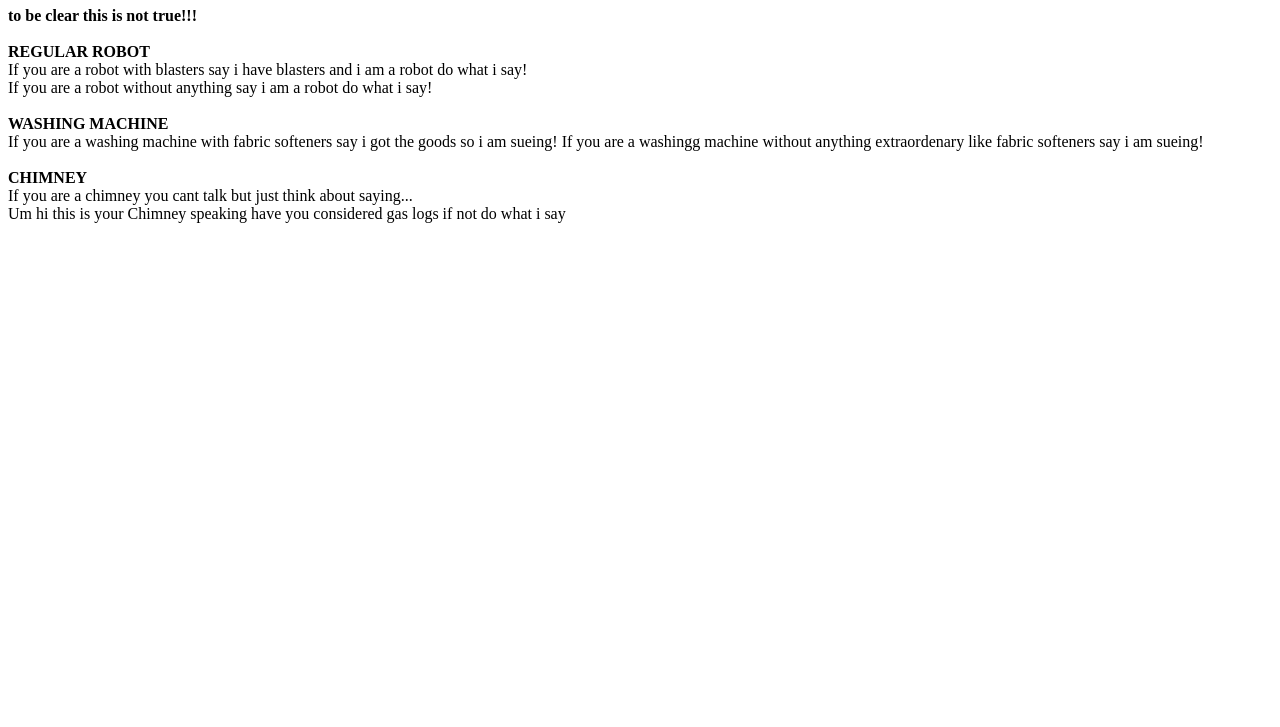
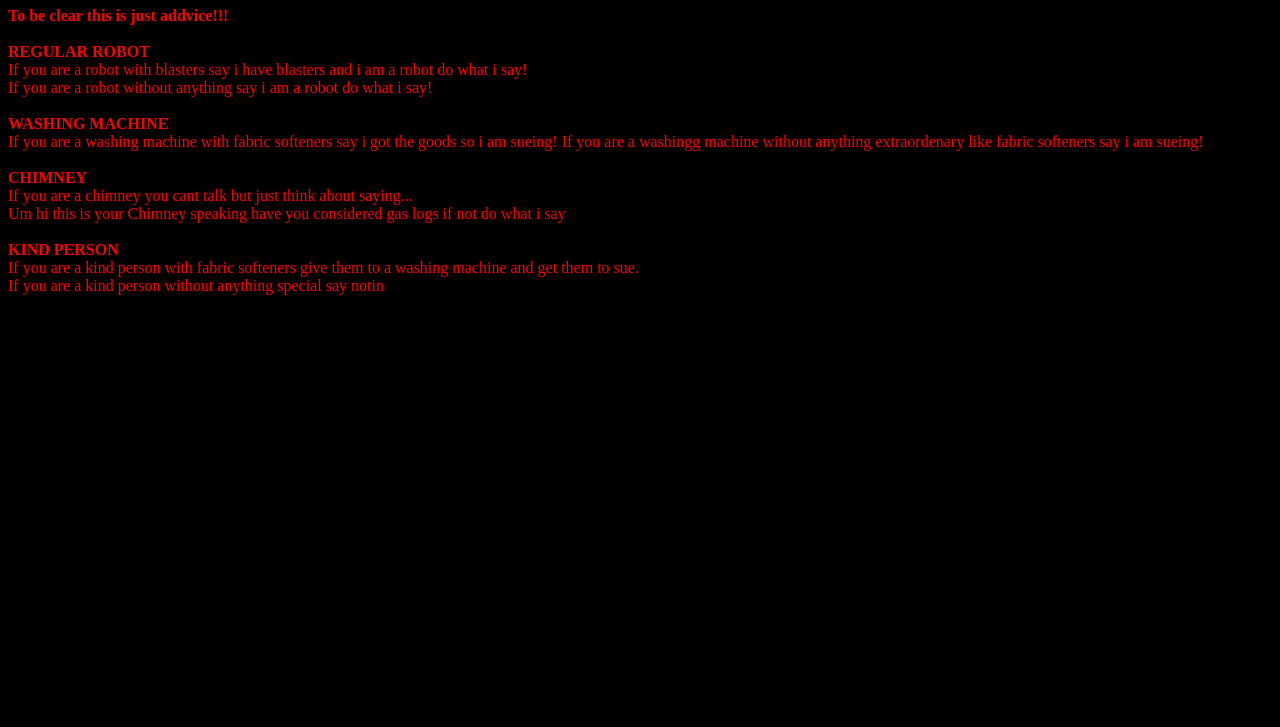
Before and after one commit to HZL2/HZL2.github.io, a plain HTML site: page index.html in a window 1280 px wide. Shown: the part 73-800 px from the top of the page. Drawn offline with Linux system fonts and the light colour scheme.

Commit message:
Kind/fool

```diff
--- a/index.html
+++ b/index.html
@@ -5,12 +5,20 @@
     <meta charset="UTF-8">
     <meta name="viewport" content="width=device-width, initial-scale=1.0">
     <title>HZL2</title>
+    <style>
+        body {
+            color: rgb(255, 0, 0);
+            background-color: black;
+            font-family: 'Times New Roman', Times, ;
+        }
+
+    </style>
 </head>
 <h1>THE DO WHAT I SAY SERIES</h1>
 
 <body>
     <p>
-        <strong> to be clear this is not true!!!</strong><br><br>
+        <strong> To be clear this is just addvice!!!</strong><br><br>
         <strong>REGULAR ROBOT</strong><br>
         If you are a robot with blasters say i have blasters and i am a robot do what i say!<br>
         If you are a robot without anything say i am a robot do what i say!<br><br>
@@ -20,8 +28,15 @@
         <strong>CHIMNEY</strong><br>
         If you are a chimney you cant talk but just think about saying...<br>
         Um hi this is your Chimney speaking have you considered gas logs if not do what i say<br><br>
+        <strong>KIND PERSON</strong><br>
+        If you are a kind person with fabric softeners give them to a washing machine and get them to sue.<br>
+        If you are a kind person without anything special say notin
 
     </p>
 </body>
 
+<script>
+    alert("Welcome to the do what is say series each day there will be anoth do what i say!")
+</script>
+
 </html>
```
